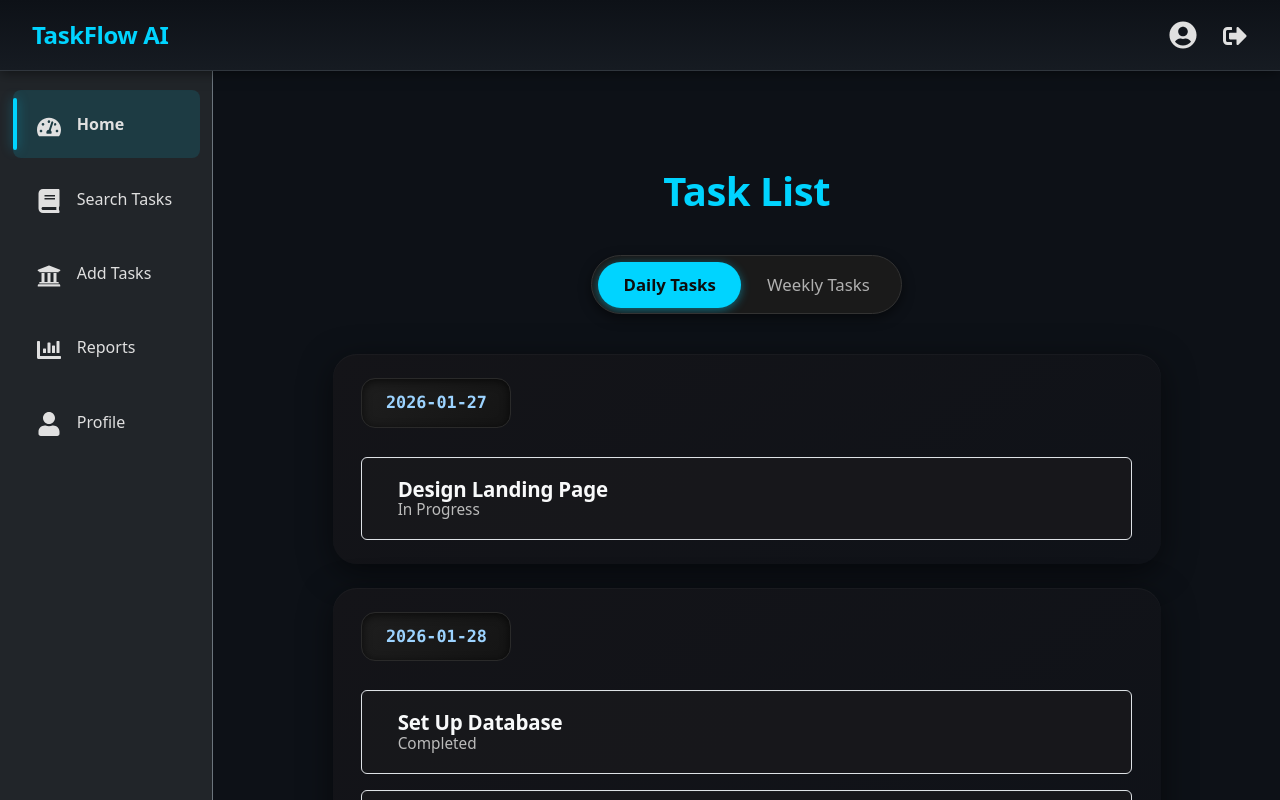
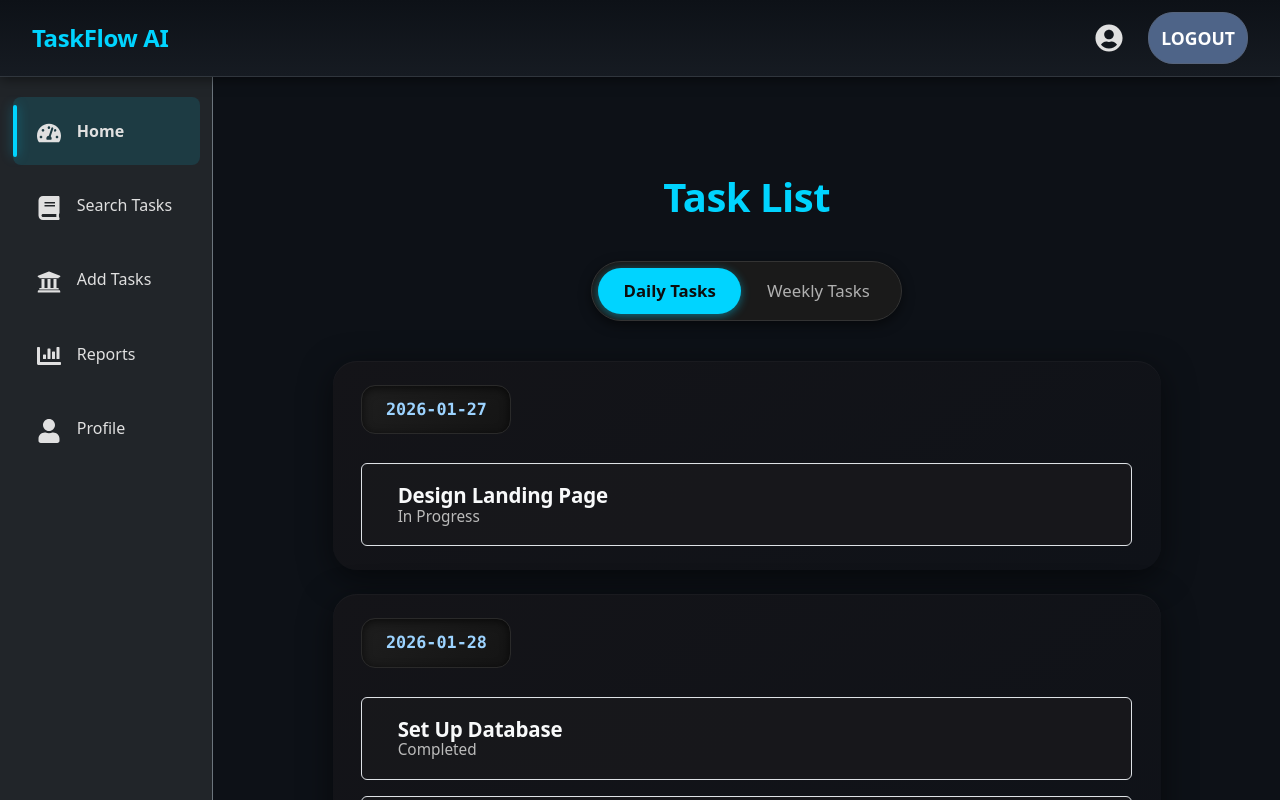
Before and after one commit to Deepening-Of-Proffesional-Skill/Task_Flow_AI_Analytics, a React app in the folder frontend/: page /home in a window 1280 px wide. Shown: the top 800 px of the page. Built offline with nearby package versions, Linux system fonts and the light colour scheme; the HTML template or start-up script is replaced by a standard one.

Commit message:
added logout button to header

```diff
--- a/frontend/src/components/headerSidebar/Header.jsx
+++ b/frontend/src/components/headerSidebar/Header.jsx
@@ -4,14 +4,11 @@ import { FaUserCircle, FaBars, FaSignOutAlt} from "react-icons/fa";
 import { useNavigate } from "react-router-dom";
 import PropTypes from "prop-types";
 import '../../css/Header.css';
+import Logout from "../LogOut";
 
 export default function Header({ toggleSidebar }) {
   const navigate = useNavigate();
 
-  const handleLogout = () => {
-    // clear auth token / state / redirect
-    navigate("/");
-  };
 
   return (
     <Navbar variant="dark" expand="md" className="main-navbar">
@@ -42,14 +39,7 @@ export default function Header({ toggleSidebar }) {
             <FaUserCircle size={28} />
           </Button>
 
-          <Button
-            variant="link"
-            className="text-light p-0 logout-btn"
-            onClick={handleLogout}
-            title="Log out"
-          >
-            <FaSignOutAlt size={24} />
-          </Button>
+          <Logout/>
         </Nav>
       </Container>
     </Navbar>
```
